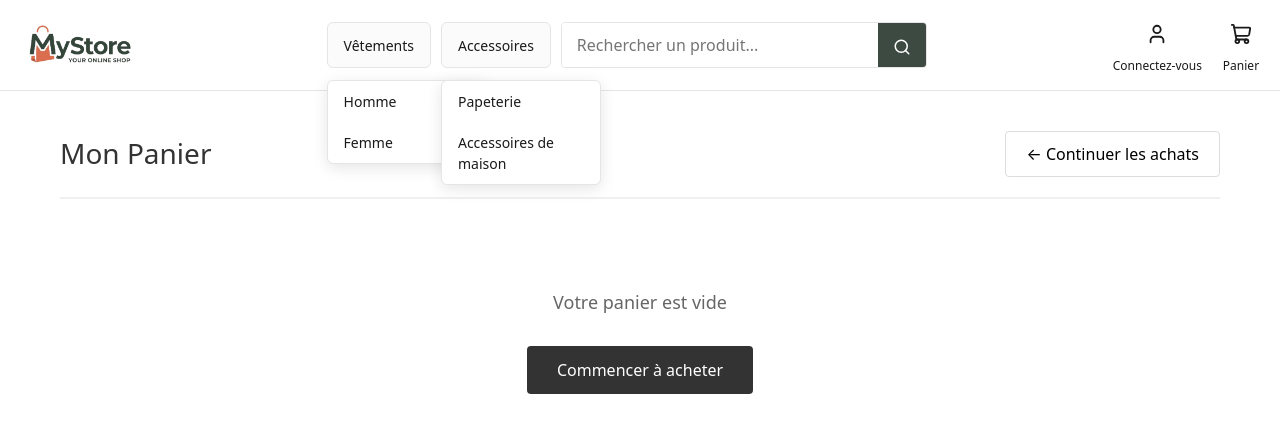
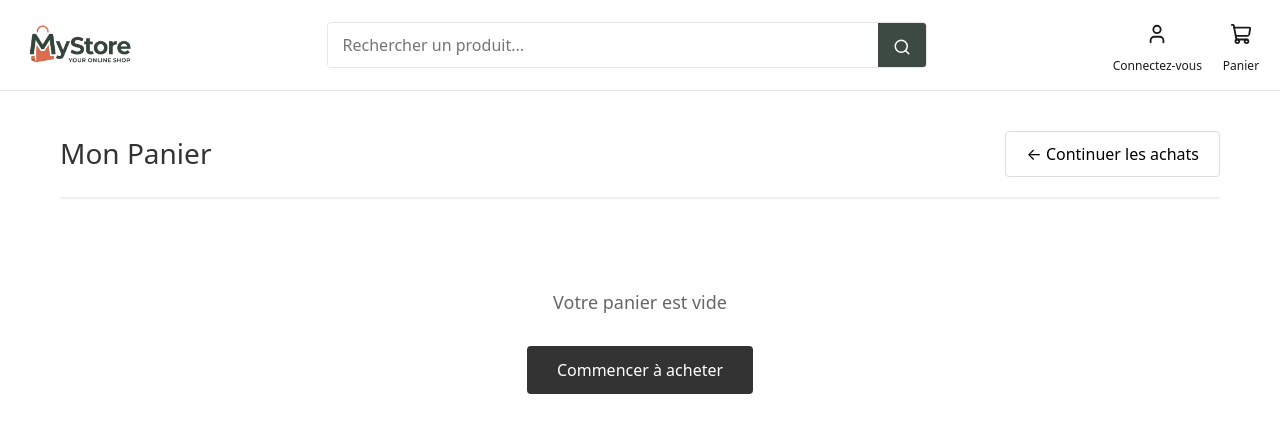
Before and after one commit to Sedera10/NewApp, a React (Vite) app: page /mystore/fr/cart in a window 1280 px wide. Shown: the top 432 px of the page. Built offline with nearby package versions, Linux system fonts and the light colour scheme.

Commit message:
Kely sisa

```diff
--- a/src/components/layout/Header.jsx
+++ b/src/components/layout/Header.jsx
@@ -54,25 +54,6 @@ const Header = ({ toggleSidebar, isSidebarOpen }) => {
 
             {/* Menu & Recherche */}
             <div className="search-nav-container">
-              <div className="dropdown">
-                <button className="dropdown-btn">
-                  Vêtements
-                </button>
-                <div className="dropdown-content">
-                  <a href="#">Homme</a>
-                  <a href="#">Femme</a>
-                </div>
-              </div>
-              <div className="dropdown">
-                <button className="dropdown-btn">
-                  Accessoires
-                </button>
-                <div className="dropdown-content">
-                  <a href="#">Papeterie</a>
-                  <a href="#">Accessoires de maison</a>
-                </div>
-              </div>
-
               <div className="search-bar">
                 <input type="text" placeholder="Rechercher un produit..." />
                 <button className="search-btn"><Search size={18} /></button>
--- a/src/pages/backoffice/reset/ResetDataPage.jsx
+++ b/src/pages/backoffice/reset/ResetDataPage.jsx
@@ -1,7 +1,7 @@
 import React, { useState } from 'react';
 import { MdCheckCircle, MdWarning } from 'react-icons/md';
 import ConfirmDialog from '../../../components/UI/others/ConfirmDialog';
-import { resetTable } from '../../../service/resetService';
+import { resetAllData } from '../../../service/resetService';
 
 export default function ResetDataPage() {
     const [isConfirmOpen, setConfirmOpen] = useState(false);
@@ -28,7 +28,7 @@ export default function ResetDataPage() {
 
             try {
                 // Utilisation de la méthode spécifique item-par-item de notre service
-                await resetTable(currentTables[i].name);
+                await resetAllData();
                 currentTables[i].status = 'done';
             } catch (err) {
                 console.error(err);
--- a/src/service/resetService.js
+++ b/src/service/resetService.js
@@ -1,27 +1,34 @@
 import api from './api';
-import axios from 'axios';
 
-// Utilisation du backend de test local (port 5000)
-const BASE_URL = 'http://localhost:5000/api/reset';
-const apiTest = axios.create({
-  baseURL: BASE_URL
-});
+const resourcesLigne = import.meta.env.VITE_RESOURCES_TO_WIPE || "";
+const resourcesToWipe = resourcesLigne.split(',').filter(res => res !== "");
 
-export const resetTable = async (tableName) => {
-    const response = await apiTest.get(`/tables/${tableName}`);
-    const lignes = response.data;
-    for (const ligne of lignes) {
-        await apiTest.delete(`/${tableName}/${ligne.id}`);
+export async function resetAllData() {
+    for (const resource of resourcesToWipe) {
+      console.log(resource);
+        // const getRes = await api.get(`/${resource}?display=[id]&output_format=JSON`);
+        // const data = await getRes.json();
+
+        // let idArray = [];
+        // if (data[resource]) {
+        //     idArray = data[resource].map(item => item.id);
+        // }
+
+        // if (idArray.length > 0) {
+        //     // Protection de la Base Catalogue
+        //     if (resource === 'categories') {
+        //         idArray = idArray.filter(id => parseInt(id) > 2);
+        //     }
+        //     if (resource === 'addresses') {
+        //         idArray = idArray.filter(id => parseInt(id) != 3 && parseInt(id) != 4 && parseInt(id) != 6);
+        //     }
+        //     if (idArray.length === 0) continue;
+
+        //     const idsString = `[${idArray.join(',')}]`;
+        //     await fetch(`/api/${resource}/${idsString}?ws_key=${wsKey}`, {
+        //         method: 'DELETE'
+        //     });
+        //     console.log(`${resource} vidée.`);
+        // }
     }
-};
-
-export const resetData = async (tablesArray) => {
-  try {
-    for (const tableName of tablesArray) {
-        await resetTable(tableName);
-    }
-  } catch (error) {
-    console.error("Erreur pendant la suppression :", error);
-    throw error;
-  }
-};
+}
```
Also changed, not shown: 1 other file (tests, documents, lock files or other folders).
